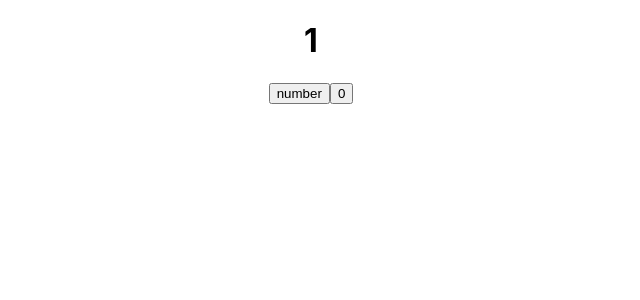
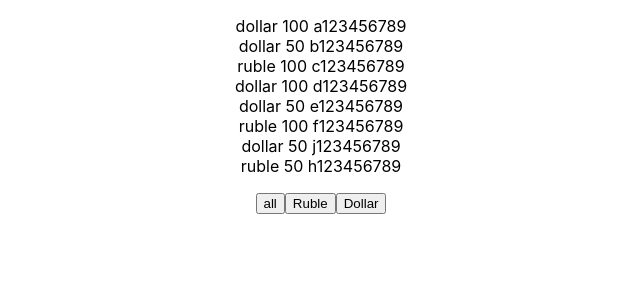
Before and after one commit to RomanHass/microtasks, a React (Create React App) app: page / in a window 1280 px wide. Shown: the top 300 px of the page, without its empty margins (329-969 px from the left). Built offline with nearby package versions, Linux system fonts and the light colour scheme.

Commit message:
Add method Filter

```diff
--- a/src/App.tsx
+++ b/src/App.tsx
@@ -1,25 +1,31 @@
 import React, { useState } from 'react';
 import './App.css';
+import { Filter } from './Filter';
+
+export type FilterValuesType = 'all' | 'ruble' | 'dollar';
+
+export type MoneyType = {
+  banknote: string
+  nominal: number
+  number: string
+};
 
 function App() {
 
-  // let a = 1;
-
-  let [a, setA] = useState<number>(1);
-
-  const onClickHandler = () => {
-    setA(++a);
-  };
-
-  const onClickResetHandler = () => {
-    setA(0);
-  };
+  const [money, setMoney] = useState<Array<MoneyType>>([
+    {banknote: "dollar", nominal: 100, number: "a123456789"},
+    {banknote: "dollar", nominal: 50, number: "b123456789"},
+    {banknote: "ruble", nominal: 100, number: "c123456789"},
+    {banknote: "dollar", nominal: 100, number: "d123456789"},
+    {banknote: "dollar", nominal: 50, number: "e123456789"},
+    {banknote: "ruble", nominal: 100, number: "f123456789"},
+    {banknote: "dollar", nominal: 50, number: "j123456789"},
+    {banknote: "ruble", nominal: 50, number: "h123456789"}
+  ]);
 
   return (
-    <div className="App">
-      <h1>{a}</h1>
-      <button onClick={onClickHandler}>number</button>
-      <button onClick={onClickResetHandler}>0</button>
+    <div className='App'>
+      <Filter money={money} />
     </div>
   );
 }
--- /dev/null
+++ b/src/Filter.tsx
@@ -0,0 +1,45 @@
+import { useState } from "react";
+import { FilterValuesType, MoneyType } from "./App";
+import { Button } from "./components/Button";
+
+
+type PropsType = {
+  money: Array<MoneyType>
+};
+
+export const Filter = ({money}: PropsType) => {
+    const [filter, setFilter] = useState<FilterValuesType>("all");
+
+  let currentMoney = money;
+
+  if (filter === 'ruble') {
+    currentMoney = money.filter(currentMoney => currentMoney.banknote === 'ruble')
+  }
+
+  if (filter === 'dollar') {
+    currentMoney = money.filter(currentMoney => currentMoney.banknote === 'dollar')
+  }
+
+  const onClickFilterHandler = (nameButton: FilterValuesType) => {
+    setFilter(nameButton);
+  };
+
+  return (
+    <div style={{marginLeft: 20}}>
+      <ul style={{paddingLeft: 0, listStyle: 'none'}}>
+          {currentMoney.map((objFromMoneyArr, index) => {
+            return(
+              <li key={index}>
+                <span>{objFromMoneyArr.banknote} </span>
+                <span>{objFromMoneyArr.nominal} </span>
+                <span>{objFromMoneyArr.number} </span>
+              </li>
+              )
+          })}
+      </ul>
+      <Button name="all" callBack={() => onClickFilterHandler('all')} />
+      <Button name="Ruble" callBack={() => onClickFilterHandler('ruble')} />
+      <Button name="Dollar" callBack={() => onClickFilterHandler('dollar')} />
+    </div>
+  );
+};
```
